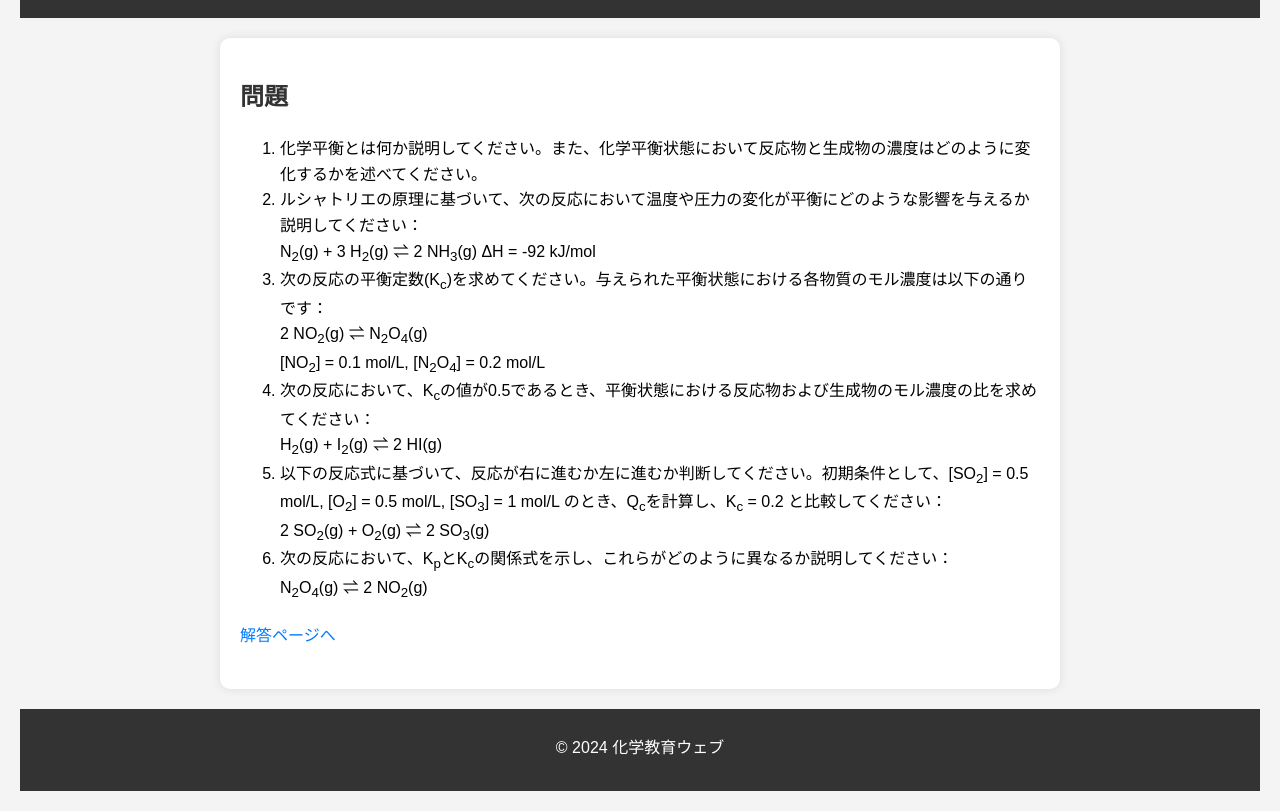
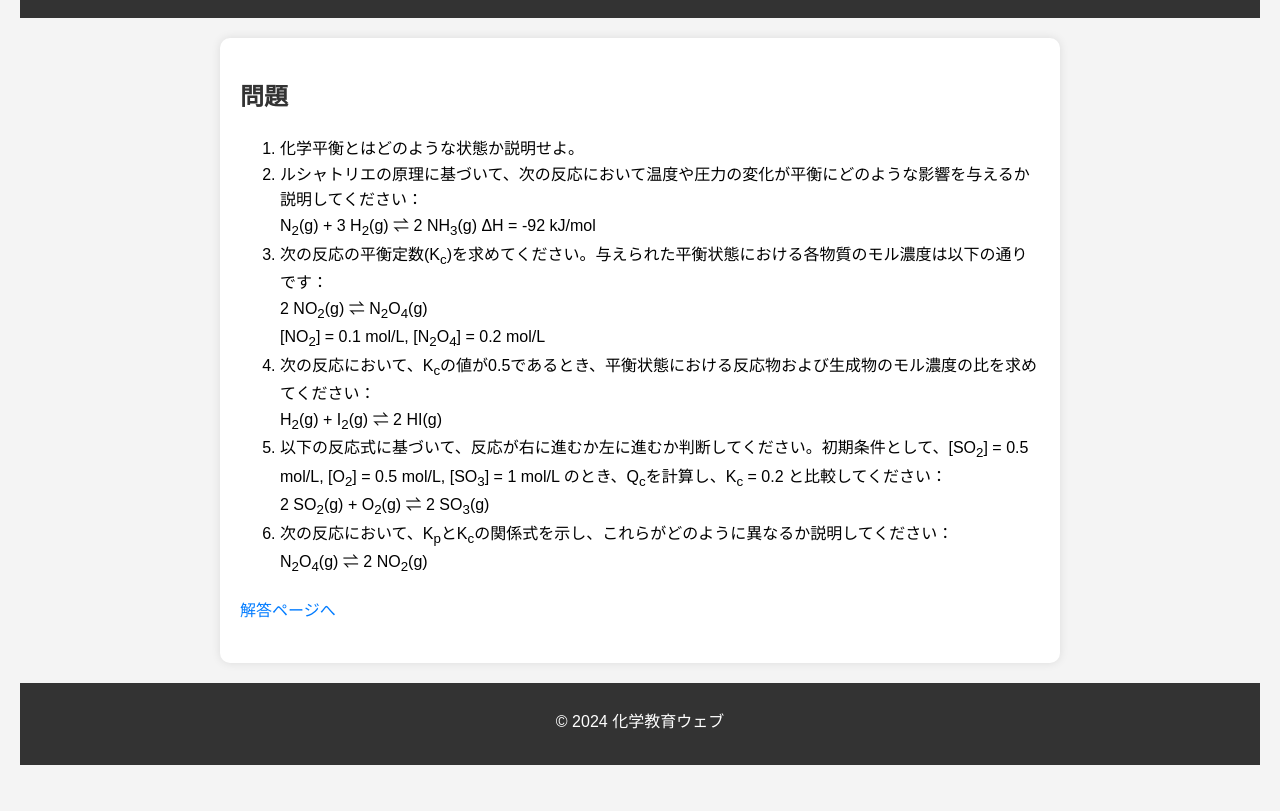
Before and after one commit to mikan1016/chemical_equilibrium, a plain HTML site: page index.html in a window 1280 px wide. Shown: the part 116-927 px from the top of the page. After the commit the page ends 901 px from the top, so only its background shows below. Drawn offline with Linux system fonts and the light colour scheme.

Commit message:
Update index.html

```diff
--- a/index.html
+++ b/index.html
@@ -60,7 +60,7 @@
     <section>
         <h2>問題</h2>
         <ol>
-            <li>化学平衡とは何か説明してください。また、化学平衡状態において反応物と生成物の濃度はどのように変化するかを述べてください。</li>
+            <li>化学平衡とはどのような状態か説明せよ。</li>
             <li>ルシャトリエの原理に基づいて、次の反応において温度や圧力の変化が平衡にどのような影響を与えるか説明してください：
                 <br>N<sub>2</sub>(g) + 3 H<sub>2</sub>(g) ⇌ 2 NH<sub>3</sub>(g) ΔH = -92 kJ/mol
             </li>
```
